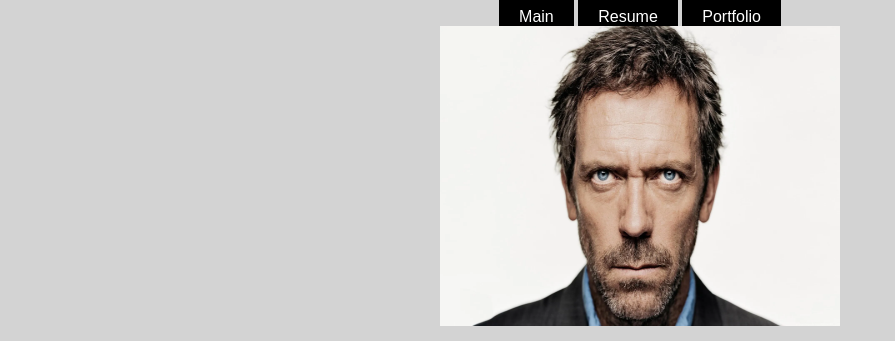
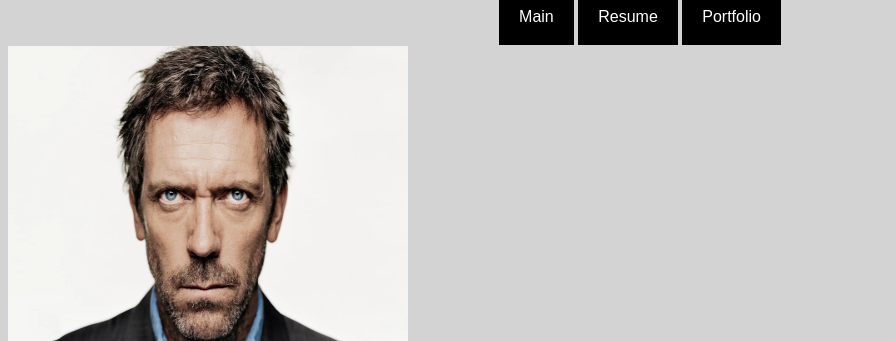
Before and after one commit to rhit-mccullrs/rhit-mccullrs.github.io, a plain HTML site: page index.html in a window 1280 px wide. Shown: the top 341 px of the page, without its empty margins (0-895 px from the left). Drawn offline with Linux system fonts and the light colour scheme.

Commit message:
good good

```diff
--- a/index.html
+++ b/index.html
@@ -9,10 +9,10 @@
 
 <body>
 <main>
-	<center>
+	<section>
 		<img id="personal-photo" src="house.webp" alt="Professional upper body photo of Riley McCulloch in a navy blue suit and tie" width="400" height="300">
 		<h1>Riley McCulloch</h1>
-	</center>
+	</section>
 </main>
 
 </body>
--- a/styles.css
+++ b/styles.css
@@ -17,5 +17,7 @@ html {
 }
 
 #personal-photo {
+    /* https://www.w3schools.com/css/css_positioning.asp */
+    position:relative;
     top: 20px;
 }
```
